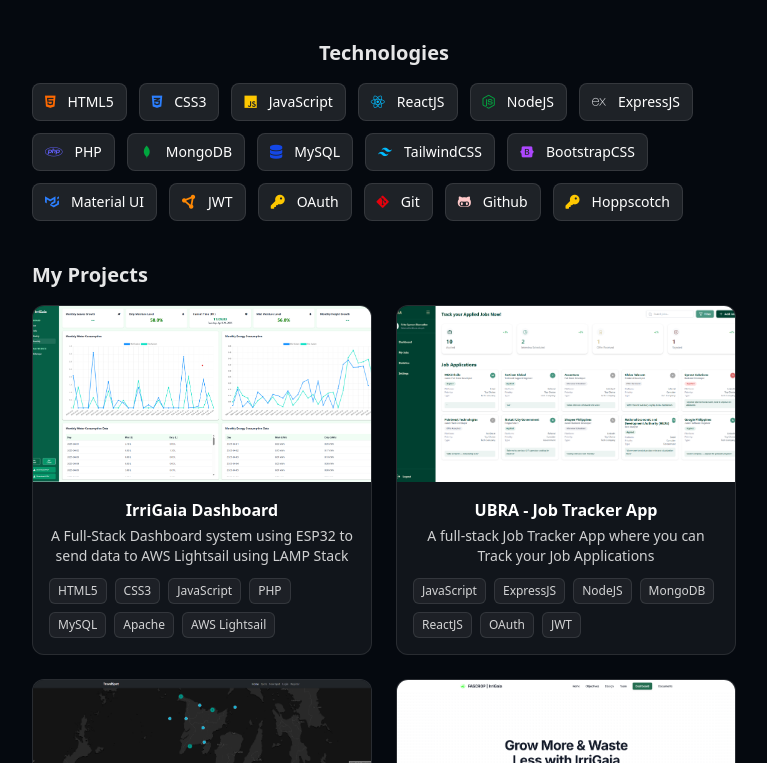
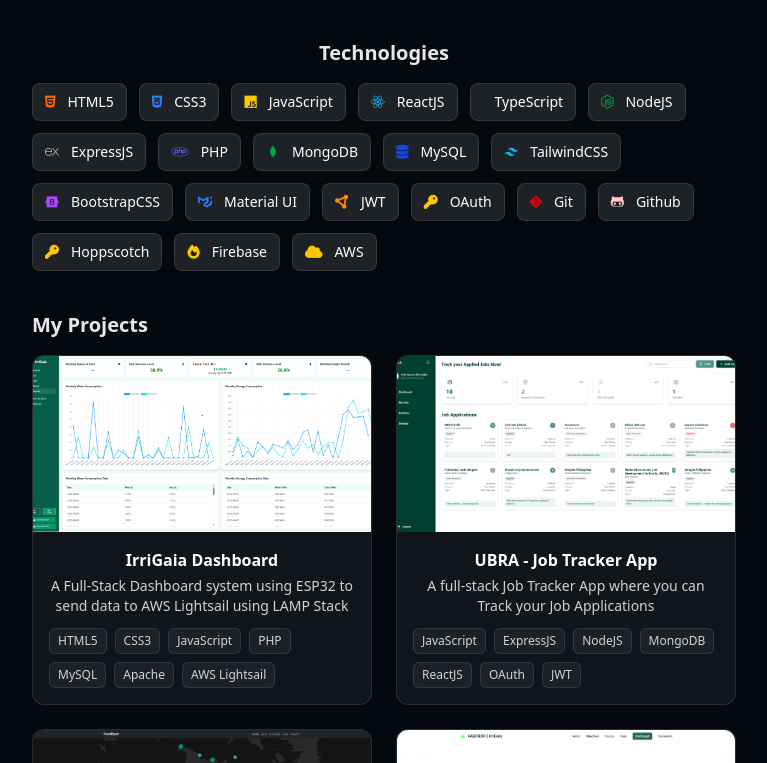
Before and after one commit to Vikkinq/React-Portfolio, a React (Vite) app: page / in a window 1280 px wide. Shown: the part 1117-1880 px from the top of the page, without its empty margins (256-1023 px from the left). Built offline with nearby package versions, Linux system fonts and the light colour scheme.

Commit message:
Update of Achievements and Stacks

```diff
--- a/src/components/Hero.jsx
+++ b/src/components/Hero.jsx
@@ -44,7 +44,7 @@
           </a>
 
           <a
-            href="https://drive.google.com/uc?export=download&id=1WA4CpFqgH63_rICYjjmSYExu03nbS7ZZ"
+            href="https://drive.google.com/uc?export=download&id=16UxvmNRb91cXe5BGv1JYVPf2-OdC4afW"
             className="inline-flex items-center gap-2 rounded-full border border-white/20 px-5 py-2.5 hover:bg-white/10 transition-all duration-300"
             target="_blank"
             rel="noopener"
--- a/src/json/achievements_data.json
+++ b/src/json/achievements_data.json
@@ -10,7 +10,7 @@
     "title": "Published Research (IEEE 2025 Malaysia)",
     "issuer": "IEEE Global",
     "date": "Published April 2025",
-    "image": "https://scontent.fcgy2-3.fna.fbcdn.net/v/t39.30808-6/348260238_942625550410912_8708447476784670247_n.jpg?_nc_cat=107&ccb=1-7&_nc_sid=6ee11a&_nc_eui2=AeEvntPgfwhMd71FT5pSAy38XqRAfbFL8g9epEB9sUvyD1796_aXvOJ3o7y8IRuRDPYnHe9ZkaJQQlFrMGsSOoPI&_nc_ohc=yK2gjedqCX4Q7kNvwGxoNQQ&_nc_oc=Adm9kEZyKUru-Dfy6oKp1bhPwzW16Hmyr61EfNlRA7rWQ4NT7HC04V2vp2Vwuccj-3E&_nc_zt=23&_nc_ht=scontent.fcgy2-3.fna&_nc_gid=rPCJrldfqMtwaffiiAF-Iw&oh=00_AfcIrMdI_0xxj_WRWV9Qt25GSi8XGJWuJiFewnFX8OtiIg&oe=68FA3B79",
+    "image": "https://edu.ieee.org/pe-unmsm-wie/wp-content/uploads/sites/53/ieee-1024x733.jpg",
     "certificate": "https://drive.google.com/file/d/1vs7LAV5dTI4T59IVxJoD0b63uft4A6YU/view?usp=drive_link"
   },
   {
--- a/src/json/technology.json
+++ b/src/json/technology.json
@@ -14,6 +14,10 @@
   {
     "icon": "fab fa-react text-sky-400",
     "stack": "ReactJS"
+  },
+  {
+    "icon": "fab fa-typescript text-sky-400",
+    "stack": "TypeScript"
   },
   {
     "icon": "fab fa-node-js text-green-600",
@@ -67,5 +71,13 @@
   {
     "icon": "fas fa-key text-yellow-400",
     "stack": "Hoppscotch"
+  },
+  {
+    "icon": "fas fa-fire text-yellow-400",
+    "stack": "Firebase"
+  },
+  {
+    "icon": "fas fa-cloud text-yellow-400",
+    "stack": "AWS"
   }
 ]
```
